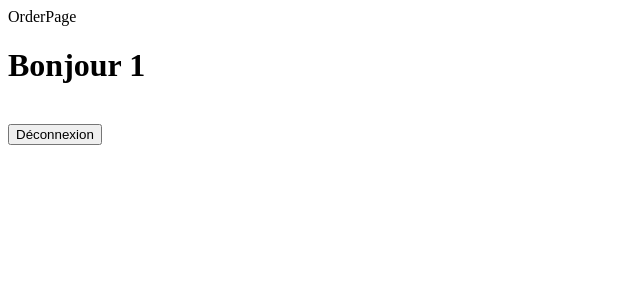
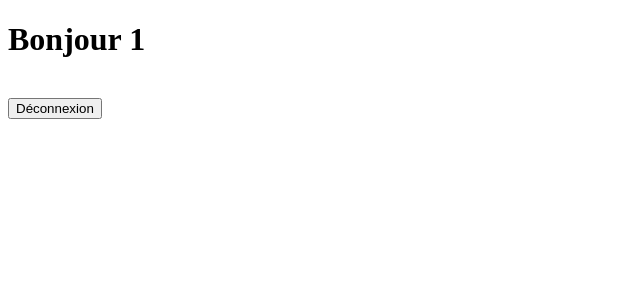
Before and after one commit to studentOCDBX/crazy-burger, a React (Vite) app: page /order/1 in a window 1280 px wide. Shown: the top 300 px of the page, without its empty margins (0-640 px from the left). Built offline with nearby package versions, Linux system fonts and the light colour scheme.

Commit message:
🐛 F02:Vercel>Fixing errorPage bug

```diff
--- a/src/components/Pages/order/OrderPage.jsx
+++ b/src/components/Pages/order/OrderPage.jsx
@@ -9,7 +9,6 @@ function OrderPage() {
     //  Affichage(render)
     return (
         <>
-            <div>OrderPage</div>
             <h1>Bonjour {username}</h1>
             <br />
             <Link to="/">
```
Also changed, not shown: vercel.json (added).
